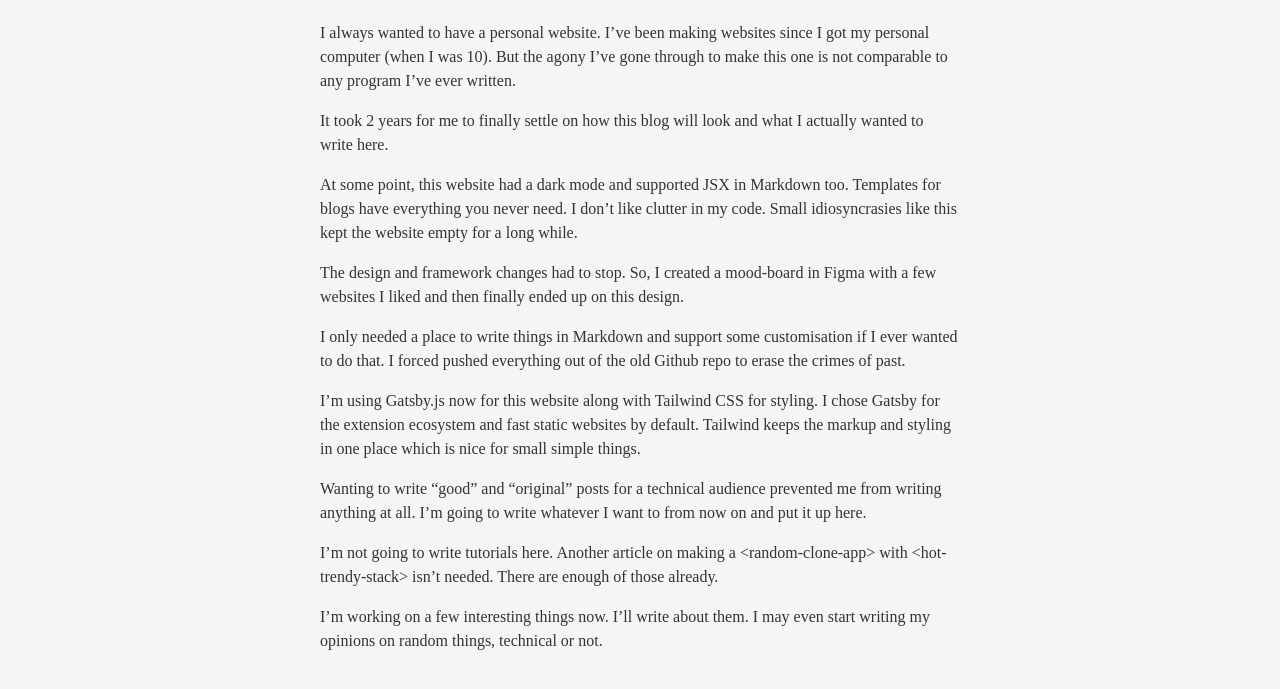
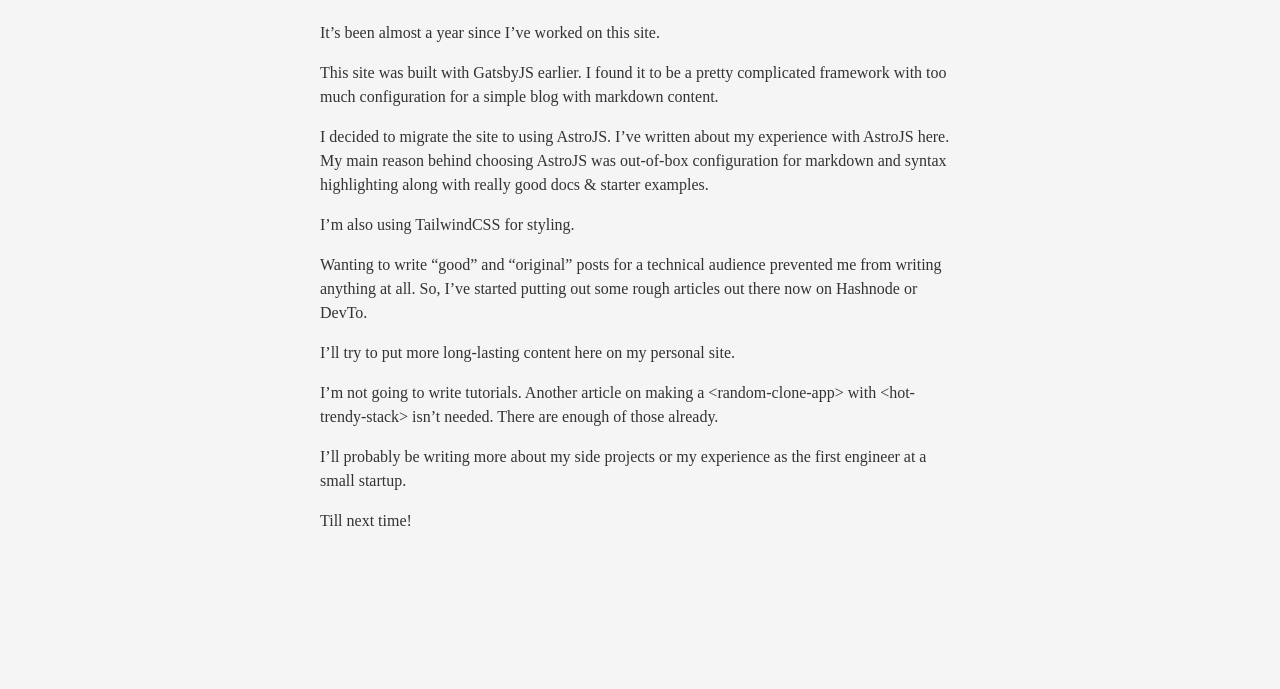
Before and after one commit to tinfoil-knight/tinfoil-knight.github.io, an Astro site: page /posts/01 in a window 1280 px wide. Shown: the part 131-820 px from the top of the page. Built offline with nearby package versions, Linux system fonts and the light colour scheme; Astro itself is replaced by a stand-in of ours; a web font is replaced by a local one.

Commit message:
update first post

```diff
--- a/src/pages/posts/01.md
+++ b/src/pages/posts/01.md
@@ -1,23 +1,23 @@
 ---
 title: "The Making Of"
-date: "2021-05-15"
+date: "2022-05-30"
 layout: ../../layouts/Post.astro
 ---
 
-I always wanted to have a personal website. I've been making websites since I got my personal computer (when I was 10). But the agony I've gone through to make this one is not comparable to any program I've ever written.
+It's been almost a year since I've worked on this site.
 
-It took 2 years for me to finally settle on how this blog will look and what I actually wanted to write here.
+This site was built with [GatsbyJS](https://www.gatsbyjs.com/) earlier. I found it to be a pretty complicated framework with too much configuration for a simple blog with markdown content.
 
-At some point, this website had a dark mode and supported [JSX in Markdown](https://mdxjs.com/) too. Templates for blogs have everything you never need. I don't like clutter in my code. Small idiosyncrasies like this kept the website empty for a long while.
+I decided to migrate the site to using [AstroJS](https://astro.build/). I've written about my experience with AstroJS [here](https://dev.to/tinfoil_knight/my-experience-with-astrojs-294h). My main reason behind choosing AstroJS was out-of-box configuration for markdown and syntax highlighting along with really good docs & starter examples.
 
-The design and framework changes had to stop. So, I created a mood-board in [Figma](https://www.figma.com/) with a few websites I liked and then finally ended up on this design.
+I'm also using [TailwindCSS](https://tailwindcss.com/) for styling.
 
-I only needed a place to write things in Markdown and support some customisation if I ever wanted to do that. I forced pushed everything out of the old Github repo to erase the crimes of past.
+Wanting to write “good” and “original” posts for a technical audience prevented me from writing anything at all. So, I've started putting out some rough articles out there now on [Hashnode](https://hashnode.com/) or [DevTo](https://dev.to/).
 
-I'm using [Gatsby.js](https://www.gatsbyjs.com/) now for this website along with [Tailwind CSS](https://tailwindcss.com/) for styling. I chose Gatsby for the extension ecosystem and fast static websites by default. Tailwind keeps the markup and styling in one place which is nice for small simple things.
+I'll try to put more long-lasting content here on my personal site.
 
-Wanting to write "good" and "original" posts for a technical audience prevented me from writing anything at all. I'm going to write whatever I want to from now on and put it up here.
+I’m not going to write tutorials. Another article on making a \<random-clone-app\> with \<hot-trendy-stack\> isn’t needed. There are enough of those already.
 
-I'm not going to write tutorials here. Another article on making a \<random-clone-app> with \<hot-trendy-stack> isn't needed. There are enough of those already.
+I'll probably be writing more about my side projects or my experience as the first engineer at a small startup.
 
-I'm working on a few interesting things now. I'll write about them. I may even start writing my opinions on random things, technical or not.
+Till next time!
--- a/src/snippets/about.md
+++ b/src/snippets/about.md
@@ -7,7 +7,7 @@
 infrastructure as code alongside writing silly shell scripts to
 automate everything.
 
-I occasionally put out some things I've written [here](/posts)
+I occasionally put out some things I've written [here](/posts).
 
 Feel free to reach out on kunal99kundu@gmail.com or just DM me
 on [Twitter](https://twitter.com/kunal__kundu). I'm also on [LinkedIn](https://www.linkedin.com/in/kunal-kundu/) & [GitHub](https://github.com/tinfoil-knight).
```
